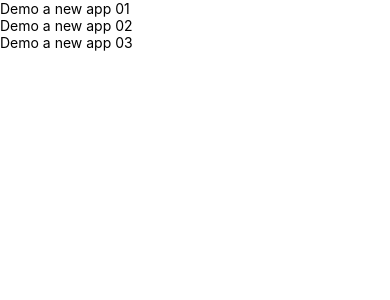
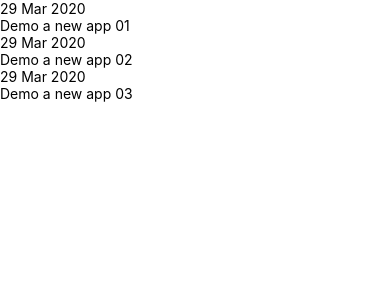
Before and after one commit to hasithaAlex/react-native-getting-started, a React Native app: screen / in a window 390 px wide. Shown: the top 300 px of the page. Built offline with nearby package versions, Linux system fonts and the light colour scheme.

Commit message:
EventCard display

```diff
--- a/EventCard.js
+++ b/EventCard.js
@@ -1,5 +1,5 @@
 import React from 'react';
-import { FlatList, Text, StyleSheet } from 'react-native';
+import { View, Text, StyleSheet } from 'react-native';
 
 import PropTypes from 'prop-types';
 // to do property validation in our component
@@ -24,7 +24,7 @@ export default function EventCard({event}) {
     );
 }
 
-EventCard.PropTypes = {
+EventCard.propTypes = {
     event: PropTypes.shape({
         title: PropTypes.string.isRequired,
         date: PropTypes.instanceOf(Date)
--- a/EventList.js
+++ b/EventList.js
@@ -1,5 +1,7 @@
 import React from 'react';
 import { FlatList, Text } from 'react-native';
+
+import EventCard from './EventCard'
 
 class EventList extends React.Component {
     state = {
@@ -15,7 +17,7 @@ class EventList extends React.Component {
         return (
             <FlatList
                 data={this.state.events}
-                renderItem={({item}) => <Text>{item.title}</Text>}
+                renderItem={({item}) => <EventCard event={item}/>}
                 keyExtractor={item => item.id}
             />
         )
```
